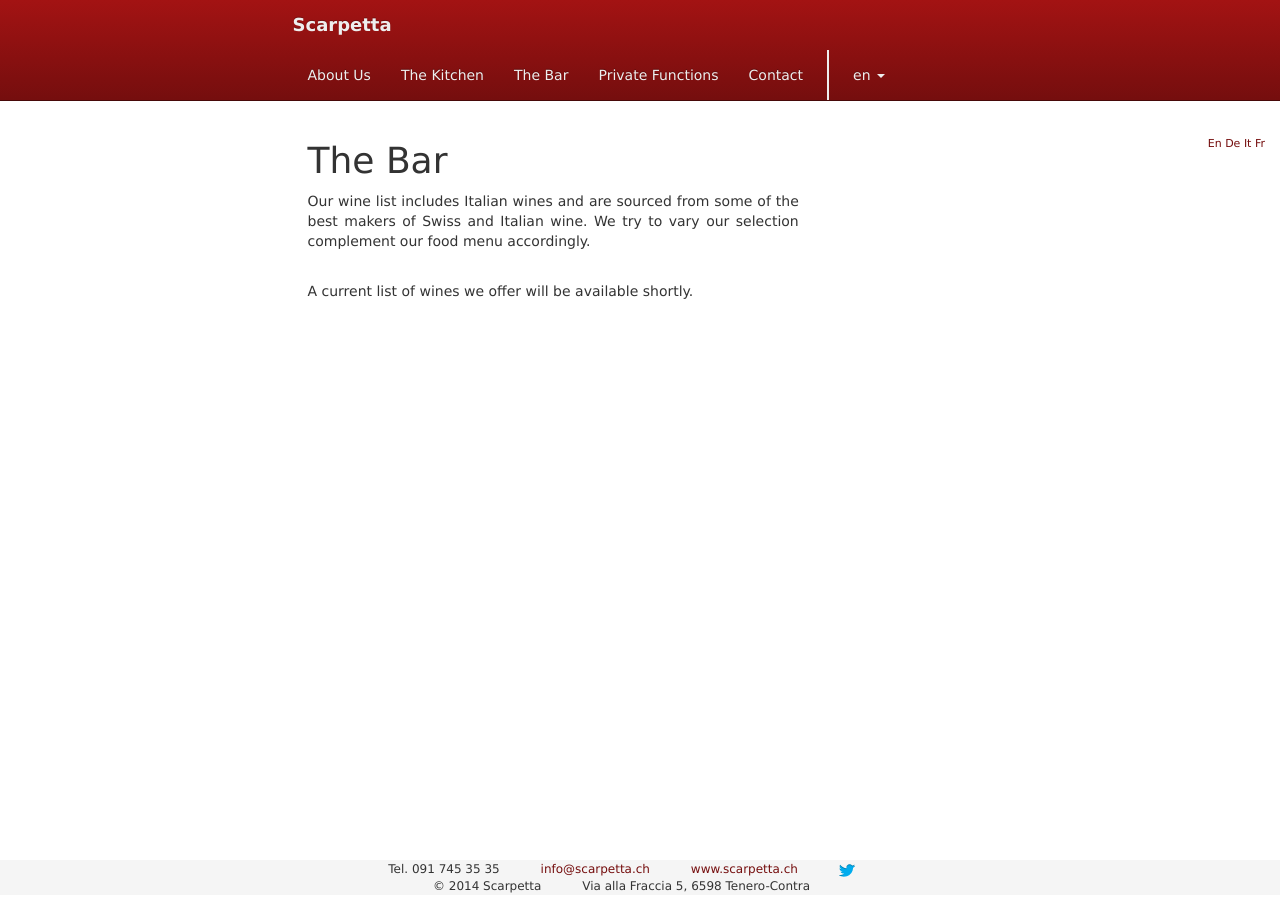
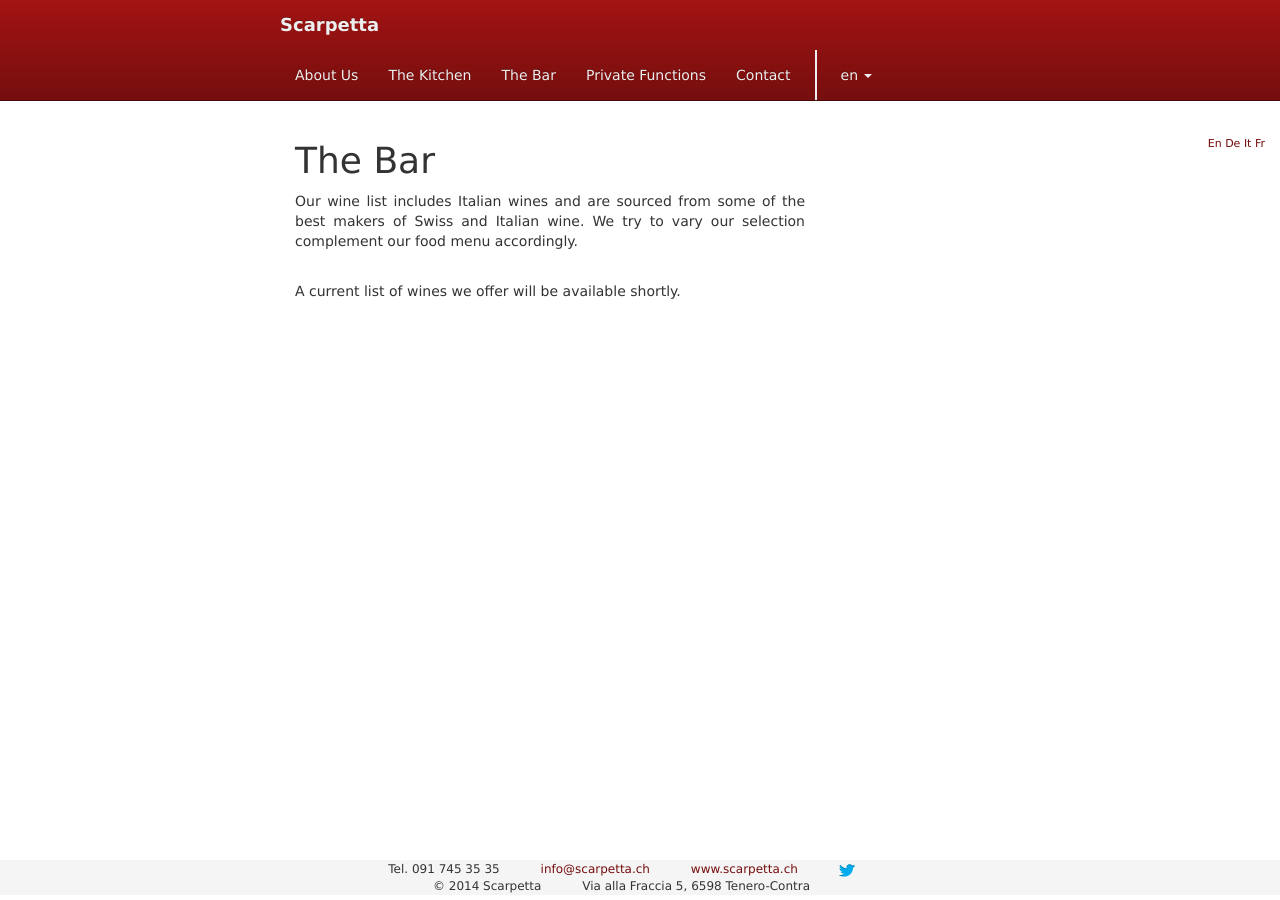
Before and after one commit to scarpetta-ch/scarpetta-ch.github.io, a Jekyll site: the page built from en/the bar/index.markdown, in a window 1280 px wide. Built offline with Jekyll 4.4.1, drawn with Linux system fonts in a browser that asks for light colours; nearby versions of some CDN libraries; Markdown is read by kramdown in place of the engine named in the settings.

Commit message:
Update jumbotron.css

```diff
--- a/_includes/css/jumbotron.css
+++ b/_includes/css/jumbotron.css
@@ -27,7 +27,7 @@
 /* Customize container */
 @media (min-width: 768px) {
   .container {
-    max-width: 725px;
+    max-width: 750px;
   }
 }
 .container-narrow > hr {
```
